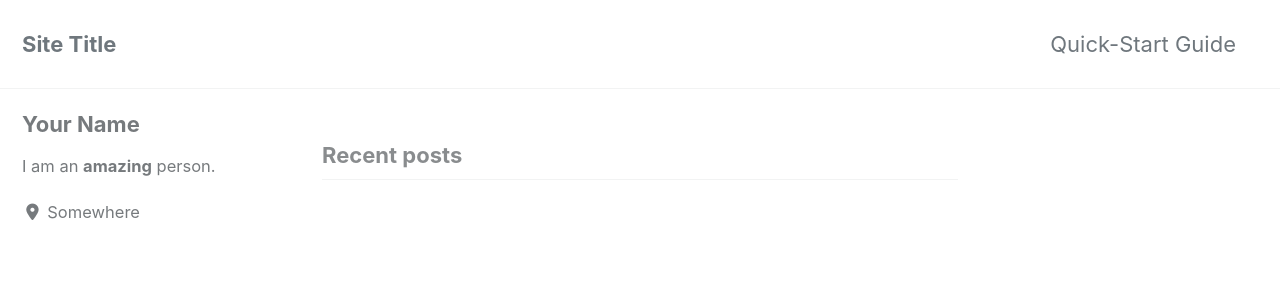
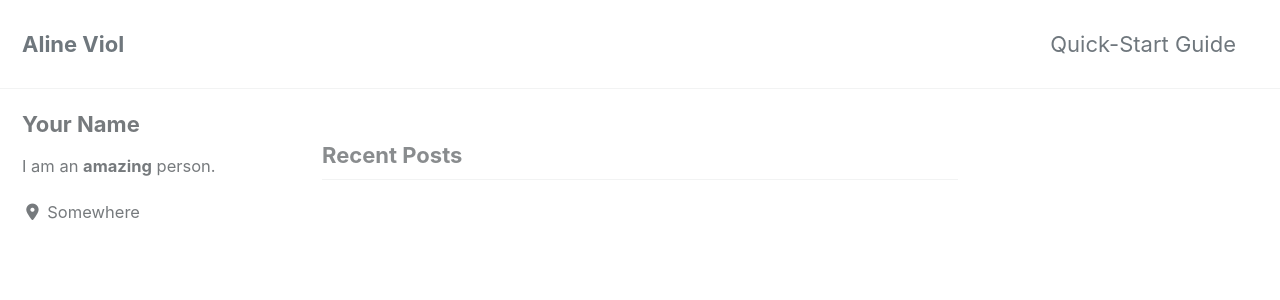
Before and after one commit to alinesite/alineviol.github.io, a Jekyll site: the page built from index.html, in a window 1280 px wide and 900 px high. Shown: the top 300 px of the window. Built offline with Jekyll 4.4.1, drawn with Linux system fonts in a browser that asks for light colours; cached includes are drawn as plain includes; nearby versions of some CDN libraries; the list of posts is cut into pages by our own code; some of the changed text lies outside the part shown.

Commit message:
change 1 config

```diff
--- a/_config.yml
+++ b/_config.yml
@@ -15,11 +15,11 @@
 minimal_mistakes_skin    : "default" # "air", "aqua", "contrast", "dark", "dirt", "neon", "mint", "plum", "sunrise"
 
 # Site Settings
-locale                   : "en-US"
-title                    : "Site Title"
+locale                   : "Berlin- DE"
+title                    : "Aline Viol"
 title_separator          : "-"
 subtitle                 : # site tagline that appears below site title in masthead
-name                     : "Your Name"
+name                     : "Aline Viol"
 description              : "An amazing website."
 url                      : # the base hostname & protocol for your site e.g. "https://mmistakes.github.io"
 baseurl                  : # the subpath of your site, e.g. "/blog"
```
